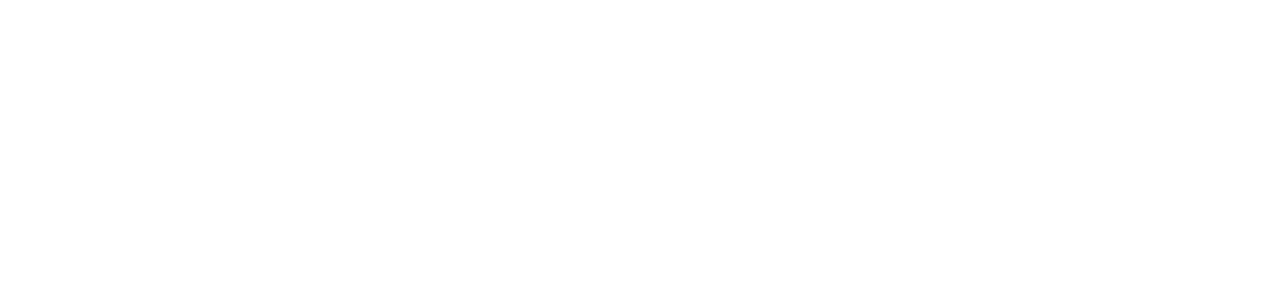
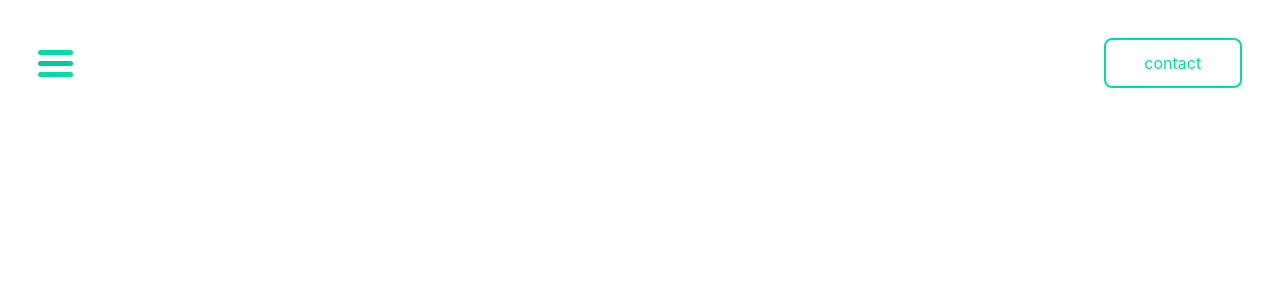
Before and after one commit to IsaiahHarris/isaiahharris.me, a React (Create React App) app: page / in a window 1280 px wide. Shown: the top 300 px of the page. Built offline with nearby package versions, Linux system fonts and the light colour scheme.

Commit message:
header done

```diff
--- a/package.json
+++ b/package.json
@@ -3,6 +3,7 @@
   "version": "0.1.0",
   "private": true,
   "dependencies": {
+    "node-sass": "^4.10.0",
     "react": "^16.6.3",
     "react-dom": "^16.6.3",
     "react-scripts": "2.1.1"
--- a/src/App/App.js
+++ b/src/App/App.js
@@ -1,9 +1,13 @@
 import React, { Component } from 'react';
 import './App.css';
-
+import Header from '../Header';
 class App extends Component {
   render() {
-    return <div className="App" />;
+    return (
+      <div className="App">
+        <Header />
+      </div>
+    );
   }
 }
 
--- /dev/null
+++ b/src/Header/Header.scss
@@ -0,0 +1,31 @@
+$light-green: #00dea6;
+$dark-green: #00cc99;
+%overlay-line {
+  width: 35px;
+  height: 5px;
+  margin: 6px 0;
+  border-radius: 5px;
+}
+.header-container {
+  display: flex;
+  justify-content: space-between;
+  align-items: center;
+  .contact {
+    margin: 3%;
+    padding: 1% 3%;
+    border: 2px solid $light-green;
+    border-radius: 8px;
+    color: $light-green;
+  }
+  .overlay {
+    padding: 3%;
+    .line {
+      @extend %overlay-line;
+      background-color: $light-green;
+    }
+    .line-mid {
+      @extend %overlay-line;
+      background-color: $dark-green;
+    }
+  }
+}
--- /dev/null
+++ b/src/Header/index.js
@@ -0,0 +1,18 @@
+import React, { Component } from 'react';
+import './Header.scss';
+class Header extends Component {
+  render() {
+    return (
+      <div className="header-container">
+        <div className="overlay">
+          <div className="line" />
+          <div className="line-mid" />
+          <div className="line" />
+        </div>
+        <div className="contact">contact</div>
+      </div>
+    );
+  }
+}
+
+export default Header;
```
Also changed, not shown: 1 other file (tests, documents, lock files or other folders).
